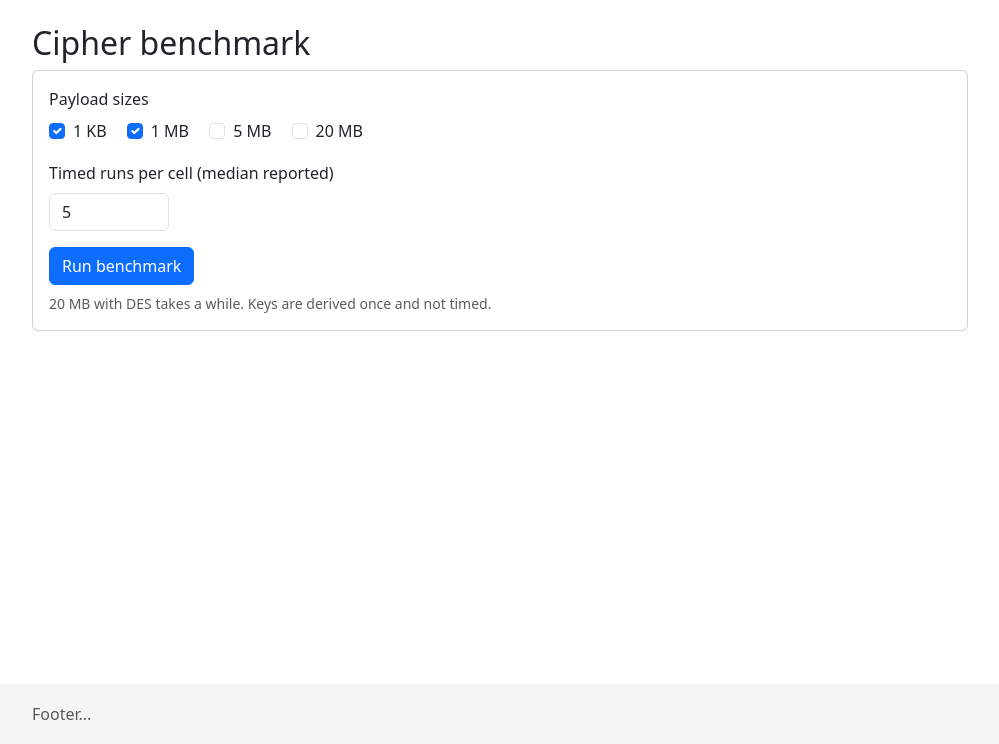
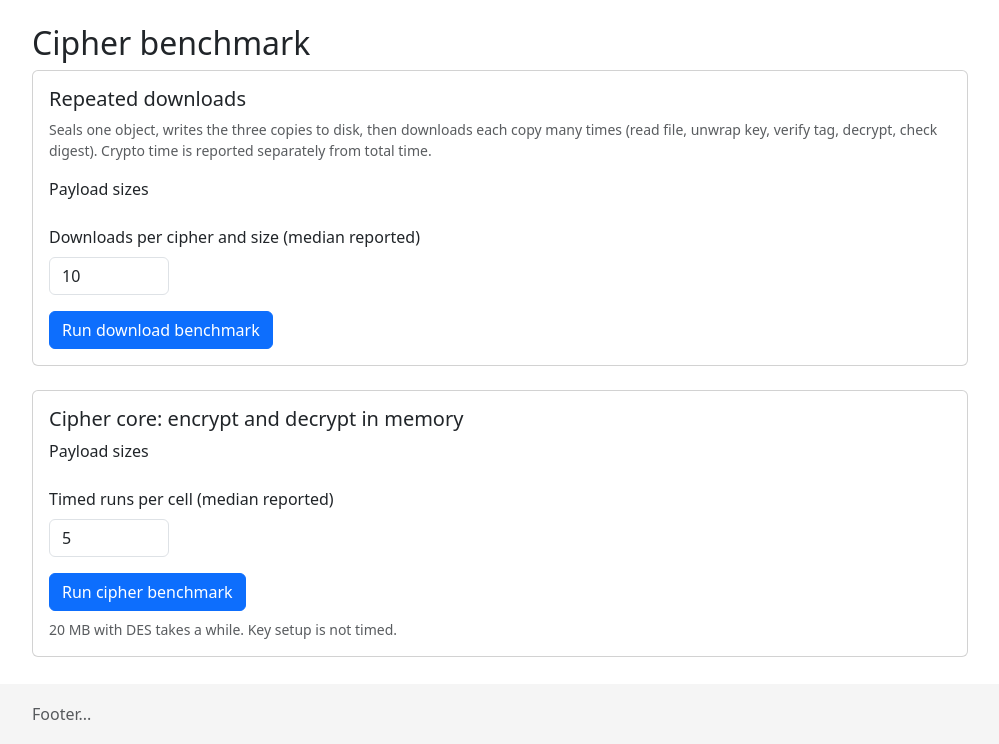
Before and after one commit to erlanggardr/assignment-1-information-security-i, a Django app: template templates/vault/benchmark.html in a window 1280 px wide. Shown: the part 56-800 px from the top of the page, without its empty margins (140-1139 px from the left). Run offline with Django 5.2, Linux system fonts and the light colour scheme; the template is opened without the code that fills it, so the values that code supplies are empty.

Commit message:
Add repeated download benchmark measuring I/O and crypto times

```diff
--- a/templates/vault/benchmark.html
+++ b/templates/vault/benchmark.html
@@ -2,25 +2,63 @@
 {% block title %}Cipher benchmark{% endblock title %}
 {% block content %}
 <h2 class="mt-4">Cipher benchmark</h2>
+
 <form method="post" class="card card-body mb-4">
   {% csrf_token %}
+  <input type="hidden" name="kind" value="download">
+  <h5>Repeated downloads</h5>
+  <p class="text-muted small">Seals one object, writes the three copies to disk, then downloads each copy many times (read file, unwrap key, verify tag, decrypt, check digest). Crypto time is reported separately from total time.</p>
   <div class="mb-3">
     <span class="form-label d-block">Payload sizes</span>
-    <div class="form-check form-check-inline"><input class="form-check-input" type="checkbox" name="sizes" value="1 KB" id="s1" checked><label class="form-check-label" for="s1">1 KB</label></div>
-    <div class="form-check form-check-inline"><input class="form-check-input" type="checkbox" name="sizes" value="1 MB" id="s2" checked><label class="form-check-label" for="s2">1 MB</label></div>
-    <div class="form-check form-check-inline"><input class="form-check-input" type="checkbox" name="sizes" value="5 MB" id="s3"><label class="form-check-label" for="s3">5 MB</label></div>
-    <div class="form-check form-check-inline"><input class="form-check-input" type="checkbox" name="sizes" value="20 MB" id="s4"><label class="form-check-label" for="s4">20 MB</label></div>
+    {% for s in sizes %}
+    <div class="form-check form-check-inline"><input class="form-check-input" type="checkbox" name="sizes" value="{{ s }}" id="d{{ forloop.counter }}" {% if s in default_sizes %}checked{% endif %}><label class="form-check-label" for="d{{ forloop.counter }}">{{ s }}</label></div>
+    {% endfor %}
+  </div>
+  <label class="form-label">Downloads per cipher and size (median reported)</label>
+  <input type="number" name="downloads" value="10" min="1" max="30" class="form-control mb-3" style="width:120px">
+  <button class="btn btn-primary align-self-start">Run download benchmark</button>
+</form>
+
+{% if download_rows %}
+<div class="card card-body mb-4">
+  <h4>Download results</h4>
+  <p class="text-muted small">{{ env }} &middot; median of {{ downloads }} downloads after 1 warm-up. Files come from the OS page cache, so I/O is a lower bound.</p>
+  <div class="table-responsive"><table class="table table-sm">
+    <thead><tr><th>Size</th><th>Cipher</th><th>File read ms</th><th>Key ms</th><th>Decrypt ms</th><th>Verify ms</th><th>Crypto ms (±sd)</th><th>Total ms (±sd)</th><th>Crypto MB/s</th><th>Total MB/s</th></tr></thead>
+    <tbody>
+    {% for r in download_rows %}
+      <tr><td>{{ r.size }}</td><td>{{ r.cipher|upper }}</td><td>{{ r.io_ms|floatformat:3 }}</td><td>{{ r.key_ms|floatformat:3 }}</td>
+        <td>{{ r.decrypt_ms|floatformat:3 }}</td><td>{{ r.verify_ms|floatformat:3 }}</td>
+        <td>{{ r.crypto_ms|floatformat:3 }} &plusmn;{{ r.crypto_sd_ms|floatformat:3 }}</td>
+        <td>{{ r.total_ms|floatformat:3 }} &plusmn;{{ r.total_sd_ms|floatformat:3 }}</td>
+        <td>{{ r.crypto_mb_s|floatformat:1 }}</td><td>{{ r.total_mb_s|floatformat:1 }}</td></tr>
+    {% endfor %}
+    </tbody>
+  </table></div>
+</div>
+{% endif %}
+
+<form method="post" class="card card-body mb-4">
+  {% csrf_token %}
+  <input type="hidden" name="kind" value="cipher">
+  <h5>Cipher core: encrypt and decrypt in memory</h5>
+  <div class="mb-3">
+    <span class="form-label d-block">Payload sizes</span>
+    {% for s in sizes %}
+    <div class="form-check form-check-inline"><input class="form-check-input" type="checkbox" name="sizes" value="{{ s }}" id="c{{ forloop.counter }}" {% if s in default_sizes %}checked{% endif %}><label class="form-check-label" for="c{{ forloop.counter }}">{{ s }}</label></div>
+    {% endfor %}
   </div>
   <label class="form-label">Timed runs per cell (median reported)</label>
   <input type="number" name="runs" value="5" min="1" max="20" class="form-control mb-3" style="width:120px">
-  <button class="btn btn-primary align-self-start">Run benchmark</button>
-  <p class="text-muted small mt-2 mb-0">20 MB with DES takes a while. Keys are derived once and not timed.</p>
+  <button class="btn btn-primary align-self-start">Run cipher benchmark</button>
+  <p class="text-muted small mt-2 mb-0">20 MB with DES takes a while. Key setup is not timed.</p>
 </form>
+
 {% if rows %}
 <div class="card card-body mb-4">
-  <h4>Results</h4>
+  <h4>Cipher core results</h4>
   <p class="text-muted small">{{ env }} &middot; median of {{ runs }} runs after 1 warm-up</p>
-  <table class="table table-sm">
+  <div class="table-responsive"><table class="table table-sm">
     <thead><tr><th>Size</th><th>Cipher</th><th>Enc ms</th><th>Dec ms</th><th>Enc MB/s</th><th>Dec MB/s</th><th>Ciphertext B</th><th>Expansion</th></tr></thead>
     <tbody>
     {% for r in rows %}
@@ -28,7 +66,7 @@
         <td>{{ r.enc_mb_s|floatformat:1 }}</td><td>{{ r.dec_mb_s|floatformat:1 }}</td><td>{{ r.cipher_bytes }}</td><td>{{ r.expansion|floatformat:4 }}x</td></tr>
     {% endfor %}
     </tbody>
-  </table>
+  </table></div>
 </div>
 {% endif %}
 {% endblock content %}
```
Also changed, not shown: vault/bench.py (+62 -0 lines), vault/tests/test_bench.py (added, +39 -0 lines), vault/tests/test_views.py (+15 -0 lines), vault/views.py (+7 -2 lines).
